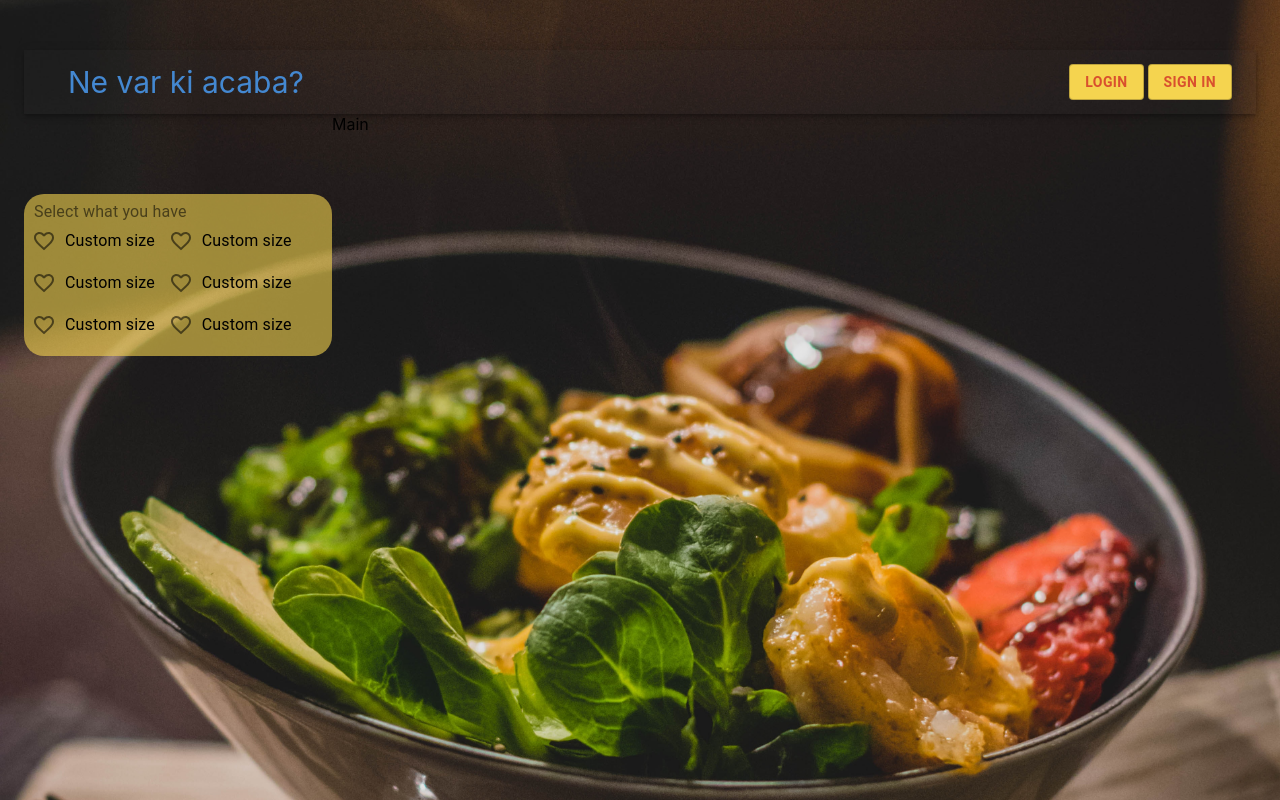
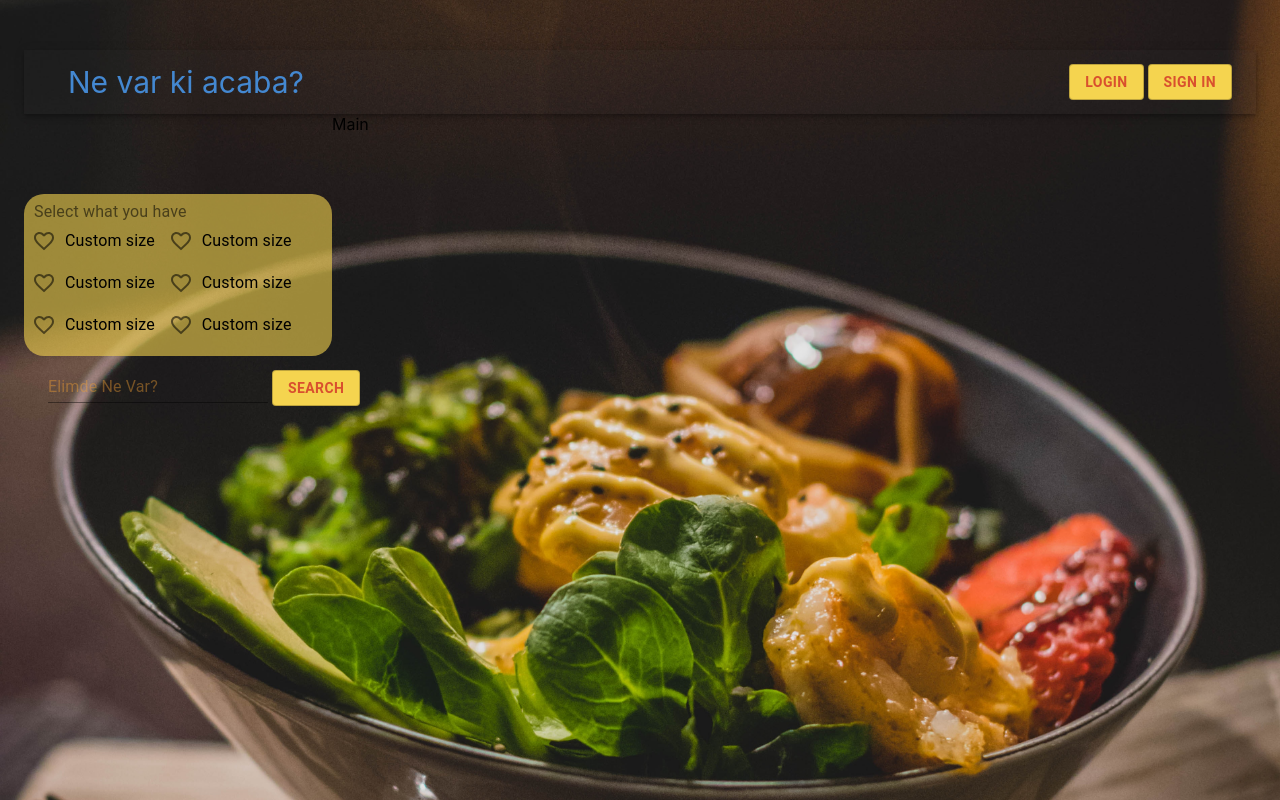
Before and after one commit to react-recipe-app/recipe-app-react, a React (Create React App) app in the folder client/: page / in a window 1280 px wide. Built offline with nearby package versions, Linux system fonts and the light colour scheme.

Commit message:
searchbar eklendi

```diff
--- a/client/src/App.js
+++ b/client/src/App.js
@@ -4,6 +4,7 @@ import CheckListMenu from "./components/CheckListMenu";
 import "./App.css";
 
 import { Grid, Container } from "@material-ui/core";
+import SearchBar from "./components/SearchBar";
 function App() {
   return (
     <div className="App">
@@ -18,6 +19,9 @@ function App() {
           <Grid item xs={9}>
             <Main />
           </Grid>
+          <Grid item xs={4}>
+            <SearchBar/>
+          </Grid>
         </Grid>
       </Container>
     </div>
--- /dev/null
+++ b/client/src/components/SearchBar/index.js
@@ -0,0 +1,36 @@
+import React from "react";
+import {
+    Input,
+    Toolbar,
+    Button
+  } from "@material-ui/core";
+  import { makeStyles } from "@material-ui/core/styles";
+
+
+  const useStyles = makeStyles((theme) => ({
+    btn: {
+        color: "#d9502e",
+        marginLeft: "4px",
+        background: "#f5d44f",
+        fontWeight: "700",
+      },
+    placehldr: {
+        color: "#F2A034",
+        textDecoration: "none"
+    }
+}));
+  function SearchBar(){
+    const classes = useStyles();
+      return (
+    <Toolbar>
+        <form >
+            <Input placeholder="Elimde Ne Var?" className={classes.placehldr} />
+            <Button onClick={()=>alert("Hello")} variant="outlined" className={classes.btn} >
+             Search
+            </Button>
+        </form>
+    </Toolbar>
+      );
+  }
+
+  export default SearchBar;
```
